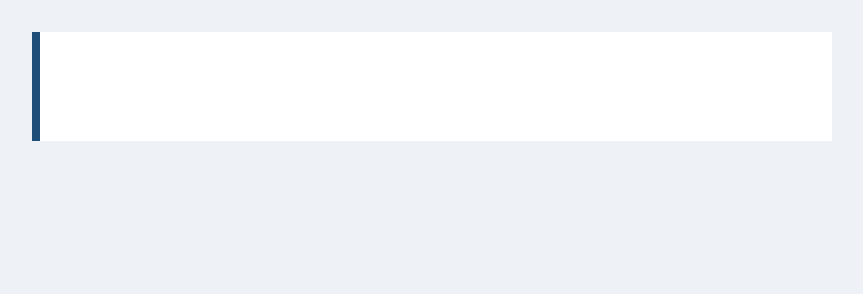
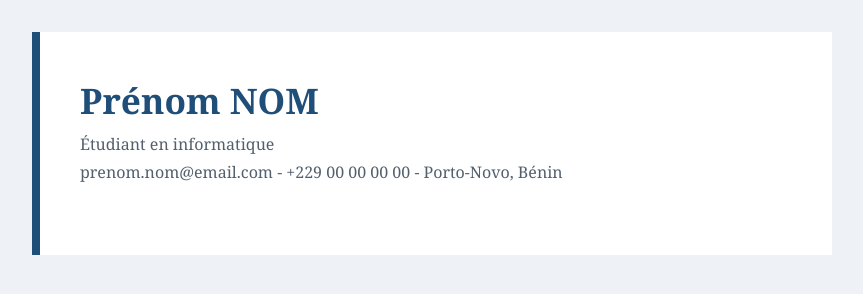
Before and after one commit to Samuel07-hub/mon-cv, a plain HTML site: page index.html in a window 1280 px wide. Shown: the whole page, without its empty margins (208-1071 px from the left). Drawn offline with Linux system fonts and the light colour scheme.

Commit message:
mise en place de la section titre

```diff
--- a/index.html
+++ b/index.html
@@ -9,7 +9,9 @@
 <body>
   <main>
     <header id="titre">
-
+      <h1>Prénom NOM</h1>
+      <p>Étudiant en informatique</p>
+      <p>prenom.nom@email.com - +229 00 00 00 00 - Porto-Novo, Bénin</p>
     </header>
 
     <section id="description">
```
